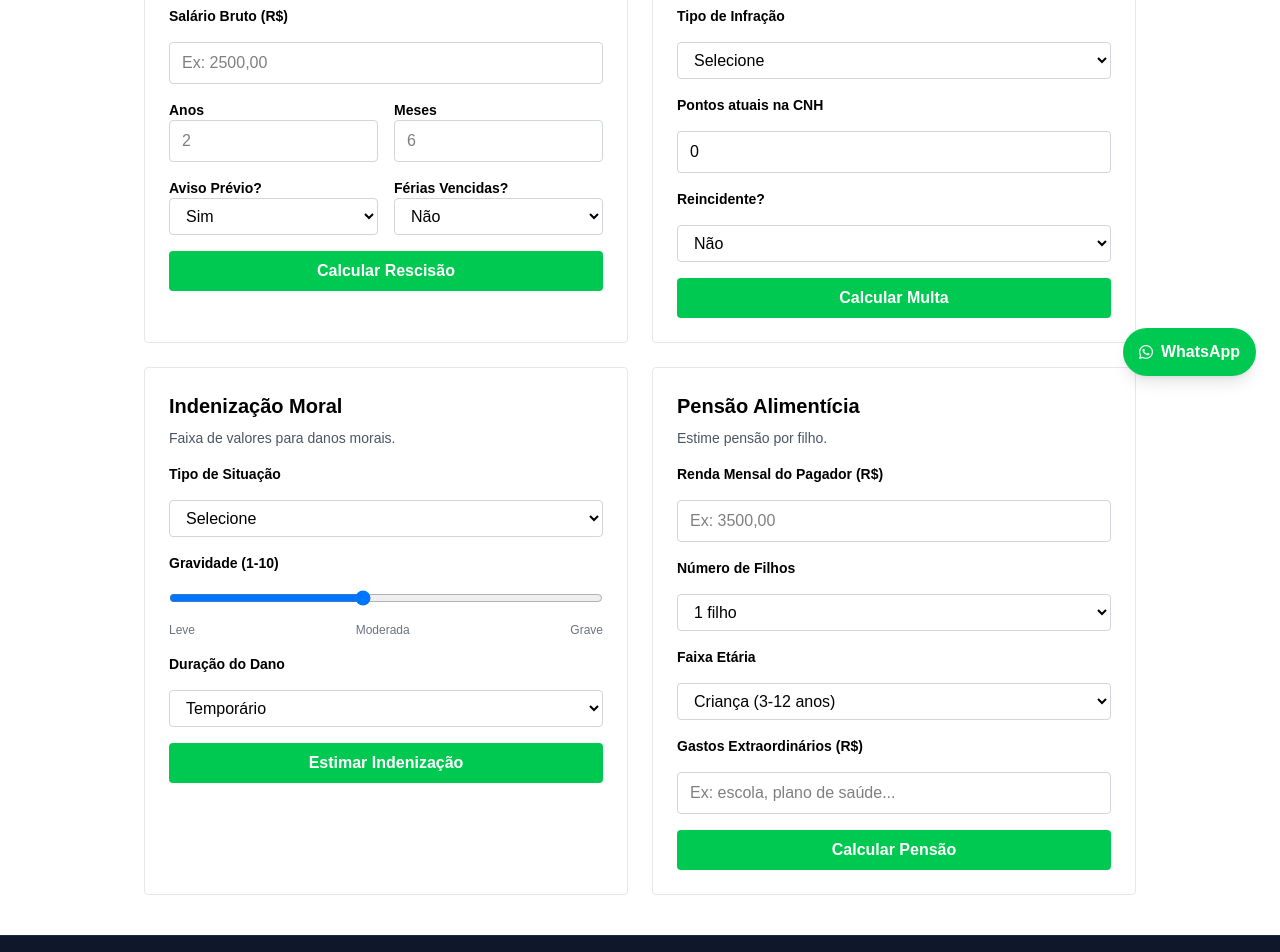
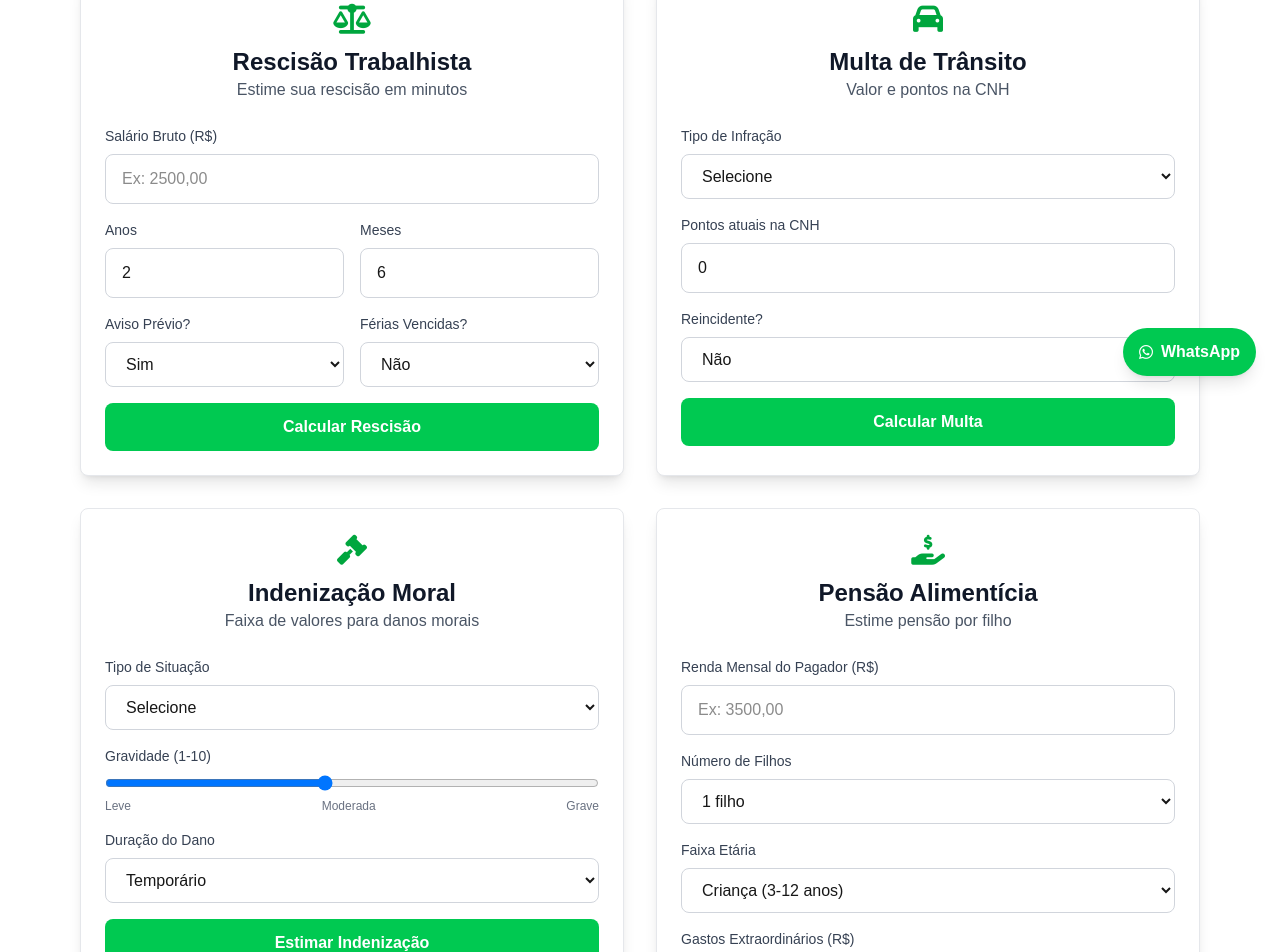
Before and after one commit to mestrereginaldo-site/advogadonomade1, a Next.js app: page /calculadoras in a window 1280 px wide. Shown: the part 400-1352 px from the top of the page. Built offline with nearby package versions, Linux system fonts and the light colour scheme.

Commit message:
Update page.tsx

```diff
--- a/app/calculadoras/page.tsx
+++ b/app/calculadoras/page.tsx
@@ -1,63 +1,64 @@
+// app/calculadoras/page.tsx
 "use client";
 
 import { useState } from "react";
+import Link from "next/link";
 
 export default function Calculadoras() {
   return (
-    <main className="min-h-screen bg-white text-black">
-      <div className="max-w-5xl mx-auto px-4 py-10">
-        <h1 className="text-3xl md:text-4xl font-bold mb-6">Calculadoras Jurídicas</h1>
-        <p className="text-lg text-gray-600 mb-8">
+    <>
+      {/* Header Interno */}
+      <section className="bg-gradient-to-br from-gray-900 to-green-900 text-white py-16">
+        <div className="max-w-6xl mx-auto px-4 text-center">
+          <h1 className="text-4xl md:text-5xl font-bold mb-4">Calculadoras Jurídicas</h1>
+          <p className="text-xl text-gray-200 max-w-2xl mx-auto">
             Estime valores de rescisão, multas, indenizações e pensão. Sempre consulte um advogado.
           </p>
+        </div>
+      </section>
 
-        {/* Botão WhatsApp */}
-        <div className="mb-8 text-center">
+      {/* Calculadoras */}
+      <section className="py-16 bg-white">
+        <div className="max-w-6xl mx-auto px-4">
+          <div className="grid grid-cols-1 md:grid-cols-2 gap-8">
+            <RescisaoCalculator />
+            <MultaTransitoCalculator />
+            <IndenizacaoCalculator />
+            <PensaoAlimenticiaCalculator />
+          </div>
+        </div>
+      </section>
+
+      {/* CTA Section */}
+      <section className="py-16 bg-gray-50">
+        <div className="max-w-4xl mx-auto px-4 text-center">
+          <h2 className="text-3xl font-bold text-gray-900 mb-4">Precisa de um cálculo preciso?</h2>
+          <p className="text-gray-600 mb-8 text-lg">
+            Nossas calculadoras são para estimativa. Para valores exatos e orientação jurídica personalizada, consulte nosso advogado.
+          </p>
           <a
-            href="https://wa.me/71986482241?text=Olá, quero uma consultoria jurídica"
-            target="_blank"
-            className="inline-block bg-green-500 hover:bg-green-600 text-white font-semibold py-3 px-6 rounded-lg"
+            href="https://wa.me/5571986482241?text=Preciso%20de%20um%20c%C3%A1lculo%20jur%C3%ADdico%20preciso"
+            className="inline-flex items-center gap-2 bg-green-500 hover:bg-green-600 text-white font-semibold py-4 px-8 rounded-lg transition-all shadow-lg hover:shadow-xl"
           >
-            Falar com advogado
+            <i className="fab fa-whatsapp"></i> Falar com advogado no WhatsApp
           </a>
         </div>
-
-        {/* Grid de calculadoras */}
-        <div className="grid grid-cols-1 md:grid-cols-2 gap-6">
-          <Card title="Rescisão Trabalhista" desc="Estime sua rescisão em minutos."><RescisaoCalculator /></Card>
-          <Card title="Multa de Trânsito" desc="Valor e pontos na CNH."><MultaTransitoCalculator /></Card>
-          <Card title="Indenização Moral" desc="Faixa de valores para danos morais."><IndenizacaoCalculator /></Card>
-          <Card title="Pensão Alimentícia" desc="Estime pensão por filho."><PensaoAlimenticiaCalculator /></Card>
-        </div>
-      </div>
-    </main>
+      </section>
+    </>
   );
 }
 
-// ---------- COMPONENTES AUXILIARES ----------
-
-function Card({ title, desc, children }: { title: string; desc: string; children: React.ReactNode }) {
-  return (
-    <div className="border border-gray-200 rounded p-6">
-      <h3 className="text-xl font-bold mb-2">{title}</h3>
-      <p className="text-sm text-gray-600 mb-4">{desc}</p>
-      {children}
-    </div>
-  );
-}
-
-// ---------- CALCULADORAS INDIVIDUAIS ----------
-
+// Componente para Rescisão Trabalhista
 function RescisaoCalculator() {
   const [salario, setSalario] = useState("");
-  const [anos, setAnos] = useState("");
-  const [meses, setMeses] = useState("");
+  const [anos, setAnos] = useState("2");
+  const [meses, setMeses] = useState("6");
   const [aviso, setAviso] = useState("sim");
   const [ferias, setFerias] = useState("nao");
   const [resultado, setResultado] = useState<number | null>(null);
 
   const calcular = () => {
-    if (!salario || !anos) return;
+    if (!salario) return;
     const s = parseFloat(salario.replace(",", "."));
     const a = parseInt(anos) || 0;
     const m = parseInt(meses) || 0;
@@ -74,66 +75,96 @@ function RescisaoCalculator() {
   };
 
   return (
+    <div className="bg-white rounded-lg p-6 shadow-lg border border-gray-200">
+      <div className="text-center mb-6">
+        <div className="text-3xl text-green-600 mb-2">
+          <i className="fas fa-balance-scale"></i>
+        </div>
+        <h2 className="text-2xl font-bold text-gray-900">Rescisão Trabalhista</h2>
+        <p className="text-gray-600">Estime sua rescisão em minutos</p>
+      </div>
+
       <div className="space-y-4">
-      <label className="block text-sm font-semibold">Salário Bruto (R$)</label>
+        <div>
+          <label className="block text-sm font-medium text-gray-700 mb-2">Salário Bruto (R$)</label>
           <input
             type="text"
             placeholder="Ex: 2500,00"
             value={salario}
             onChange={(e) => setSalario(e.target.value)}
-        className="w-full px-3 py-2 border border-gray-300 rounded bg-white text-black"
+            className="w-full px-4 py-3 border border-gray-300 rounded-lg focus:ring-2 focus:ring-green-500 focus:border-green-500"
           />
+        </div>
+
         <div className="grid grid-cols-2 gap-4">
           <div>
-          <label className="block text-sm font-semibold">Anos</label>
+            <label className="block text-sm font-medium text-gray-700 mb-2">Anos</label>
             <input
               type="number"
               placeholder="2"
               value={anos}
               onChange={(e) => setAnos(e.target.value)}
-            className="w-full px-3 py-2 border border-gray-300 rounded bg-white text-black"
+              className="w-full px-4 py-3 border border-gray-300 rounded-lg focus:ring-2 focus:ring-green-500 focus:border-green-500"
             />
           </div>
           <div>
-          <label className="block text-sm font-semibold">Meses</label>
+            <label className="block text-sm font-medium text-gray-700 mb-2">Meses</label>
             <input
               type="number"
               placeholder="6"
               value={meses}
               onChange={(e) => setMeses(e.target.value)}
-            className="w-full px-3 py-2 border border-gray-300 rounded bg-white text-black"
+              className="w-full px-4 py-3 border border-gray-300 rounded-lg focus:ring-2 focus:ring-green-500 focus:border-green-500"
             />
           </div>
         </div>
+
         <div className="grid grid-cols-2 gap-4">
           <div>
-          <label className="block text-sm font-semibold">Aviso Prévio?</label>
-          <select value={aviso} onChange={(e) => setAviso(e.target.value)} className="w-full px-3 py-2 border border-gray-300 rounded bg-white text-black">
+            <label className="block text-sm font-medium text-gray-700 mb-2">Aviso Prévio?</label>
+            <select
+              value={aviso}
+              onChange={(e) => setAviso(e.target.value)}
+              className="w-full px-4 py-3 border border-gray-300 rounded-lg focus:ring-2 focus:ring-green-500 focus:border-green-500"
+            >
               <option value="sim">Sim</option>
               <option value="nao">Não</option>
             </select>
           </div>
           <div>
-          <label className="block text-sm font-semibold">Férias Vencidas?</label>
-          <select value={ferias} onChange={(e) => setFerias(e.target.value)} className="w-full px-3 py-2 border border-gray-300 rounded bg-white text-black">
+            <label className="block text-sm font-medium text-gray-700 mb-2">Férias Vencidas?</label>
+            <select
+              value={ferias}
+              onChange={(e) => setFerias(e.target.value)}
+              className="w-full px-4 py-3 border border-gray-300 rounded-lg focus:ring-2 focus:ring-green-500 focus:border-green-500"
+            >
               <option value="nao">Não</option>
               <option value="sim">Sim</option>
             </select>
           </div>
         </div>
-      <button onClick={calcular} className="w-full bg-green-500 hover:bg-green-600 text-white font-semibold py-2 rounded">
+
+        <button
+          onClick={calcular}
+          className="w-full bg-green-500 hover:bg-green-600 text-white font-semibold py-3 px-6 rounded-lg transition-colors"
+        >
           Calcular Rescisão
         </button>
+
         {resultado !== null && (
-        <div className="mt-4 p-4 bg-green-50 border border-green-200 rounded">
+          <div className="mt-4 p-4 bg-green-50 border border-green-200 rounded-lg">
             <p className="font-bold text-green-800">Resultado Estimado:</p>
-          <p className="text-xl font-bold">R$ {resultado.toLocaleString("pt-BR", { minimumFractionDigits: 2 })}</p>
+            <p className="text-2xl font-bold text-green-600">
+              R$ {resultado.toLocaleString("pt-BR", { minimumFractionDigits: 2 })}
+            </p>
           </div>
         )}
+      </div>
     </div>
   );
 }
 
+// Componente para Multa de Trânsito
 function MultaTransitoCalculator() {
   const [tipo, setTipo] = useState("");
   const [pontos, setPontos] = useState(0);
@@ -157,42 +188,74 @@ function MultaTransitoCalculator() {
   };
 
   return (
+    <div className="bg-white rounded-lg p-6 shadow-lg border border-gray-200">
+      <div className="text-center mb-6">
+        <div className="text-3xl text-green-600 mb-2">
+          <i className="fas fa-car"></i>
+        </div>
+        <h2 className="text-2xl font-bold text-gray-900">Multa de Trânsito</h2>
+        <p className="text-gray-600">Valor e pontos na CNH</p>
+      </div>
+
       <div className="space-y-4">
-      <label className="block text-sm font-semibold">Tipo de Infração</label>
-      <select value={tipo} onChange={(e) => setTipo(e.target.value)} className="w-full px-3 py-2 border border-gray-300 rounded bg-white text-black">
+        <div>
+          <label className="block text-sm font-medium text-gray-700 mb-2">Tipo de Infração</label>
+          <select
+            value={tipo}
+            onChange={(e) => setTipo(e.target.value)}
+            className="w-full px-4 py-3 border border-gray-300 rounded-lg focus:ring-2 focus:ring-green-500 focus:border-green-500"
+          >
             <option value="">Selecione</option>
             <option value="leve">Leve</option>
             <option value="media">Média</option>
             <option value="grave">Grave</option>
             <option value="gravissima">Gravíssima</option>
           </select>
-      <label className="block text-sm font-semibold">Pontos atuais na CNH</label>
+        </div>
+
+        <div>
+          <label className="block text-sm font-medium text-gray-700 mb-2">Pontos atuais na CNH</label>
           <input
             type="number"
             placeholder="0"
             value={pontos}
             onChange={(e) => setPontos(parseInt(e.target.value) || 0)}
-        className="w-full px-3 py-2 border border-gray-300 rounded bg-white text-black"
+            className="w-full px-4 py-3 border border-gray-300 rounded-lg focus:ring-2 focus:ring-green-500 focus:border-green-500"
           />
-      <label className="block text-sm font-semibold">Reincidente?</label>
-      <select value={reincidente} onChange={(e) => setReincidente(e.target.value)} className="w-full px-3 py-2 border border-gray-300 rounded bg-white text-black">
+        </div>
+
+        <div>
+          <label className="block text-sm font-medium text-gray-700 mb-2">Reincidente?</label>
+          <select
+            value={reincidente}
+            onChange={(e) => setReincidente(e.target.value)}
+            className="w-full px-4 py-3 border border-gray-300 rounded-lg focus:ring-2 focus:ring-green-500 focus:border-green-500"
+          >
             <option value="nao">Não</option>
             <option value="sim">Sim</option>
           </select>
-      <button onClick={calcular} className="w-full bg-green-500 hover:bg-green-600 text-white font-semibold py-2 rounded">
+        </div>
+
+        <button
+          onClick={calcular}
+          className="w-full bg-green-500 hover:bg-green-600 text-white font-semibold py-3 px-6 rounded-lg transition-colors"
+        >
           Calcular Multa
         </button>
+
         {resultado && (
-        <div className="mt-4 p-4 bg-green-50 border border-green-200 rounded">
+          <div className="mt-4 p-4 bg-green-50 border border-green-200 rounded-lg">
             <p className="font-bold text-green-800">Multa: R$ {resultado.valor.toLocaleString("pt-BR", { minimumFractionDigits: 2 })}</p>
-          <p className="text-sm">Total de pontos na CNH: {resultado.pontos}</p>
-          {resultado.pontos >= 20 && <p className="text-red-600 text-sm">Atenção: risco de suspensão!</p>}
+            <p className="text-sm text-green-700">Total de pontos na CNH: {resultado.pontos}</p>
+            {resultado.pontos >= 20 && <p className="text-red-600 text-sm font-medium">Atenção: risco de suspensão da CNH!</p>}
           </div>
         )}
+      </div>
     </div>
   );
 }
 
+// Componente para Indenização Moral
 function IndenizacaoCalculator() {
   const [tipo, setTipo] = useState("");
   const [gravidade, setGravidade] = useState(5);
@@ -220,9 +283,23 @@ function IndenizacaoCalculator() {
   };
 
   return (
+    <div className="bg-white rounded-lg p-6 shadow-lg border border-gray-200">
+      <div className="text-center mb-6">
+        <div className="text-3xl text-green-600 mb-2">
+          <i className="fas fa-gavel"></i>
+        </div>
+        <h2 className="text-2xl font-bold text-gray-900">Indenização Moral</h2>
+        <p className="text-gray-600">Faixa de valores para danos morais</p>
+      </div>
+
       <div className="space-y-4">
-      <label className="block text-sm font-semibold">Tipo de Situação</label>
-      <select value={tipo} onChange={(e) => setTipo(e.target.value)} className="w-full px-3 py-2 border border-gray-300 rounded bg-white text-black">
+        <div>
+          <label className="block text-sm font-medium text-gray-700 mb-2">Tipo de Situação</label>
+          <select
+            value={tipo}
+            onChange={(e) => setTipo(e.target.value)}
+            className="w-full px-4 py-3 border border-gray-300 rounded-lg focus:ring-2 focus:ring-green-500 focus:border-green-500"
+          >
             <option value="">Selecione</option>
             <option value="negativacao-indevida">Negativação indevida</option>
             <option value="acidente-transito">Acidente de trânsito</option>
@@ -230,7 +307,10 @@ function IndenizacaoCalculator() {
             <option value="demissao-injusta">Demissão injusta</option>
             <option value="erro-medico">Erro médico</option>
           </select>
-      <label className="block text-sm font-semibold">Gravidade (1-10)</label>
+        </div>
+
+        <div>
+          <label className="block text-sm font-medium text-gray-700 mb-2">Gravidade (1-10)</label>
           <input
             type="range"
             min="1"
@@ -244,24 +324,41 @@ function IndenizacaoCalculator() {
             <span>Moderada</span>
             <span>Grave</span>
           </div>
-      <label className="block text-sm font-semibold">Duração do Dano</label>
-      <select value={duracao} onChange={(e) => setDuracao(e.target.value)} className="w-full px-3 py-2 border border-gray-300 rounded bg-white text-black">
+        </div>
+
+        <div>
+          <label className="block text-sm font-medium text-gray-700 mb-2">Duração do Dano</label>
+          <select
+            value={duracao}
+            onChange={(e) => setDuracao(e.target.value)}
+            className="w-full px-4 py-3 border border-gray-300 rounded-lg focus:ring-2 focus:ring-green-500 focus:border-green-500"
+          >
             <option value="temporario">Temporário</option>
             <option value="permanente">Permanente</option>
           </select>
-      <button onClick={calcular} className="w-full bg-green-500 hover:bg-green-600 text-white font-semibold py-2 rounded">
+        </div>
+
+        <button
+          onClick={calcular}
+          className="w-full bg-green-500 hover:bg-green-600 text-white font-semibold py-3 px-6 rounded-lg transition-colors"
+        >
           Estimar Indenização
         </button>
+
         {resultado && (
-        <div className="mt-4 p-4 bg-green-50 border border-green-200 rounded">
+          <div className="mt-4 p-4 bg-green-50 border border-green-200 rounded-lg">
             <p className="font-bold text-green-800">Faixa estimada:</p>
-          <p className="text-xl font-bold">R$ {resultado.min.toLocaleString("pt-BR")} a R$ {resultado.max.toLocaleString("pt-BR")}</p>
+            <p className="text-2xl font-bold text-green-600">
+              R$ {resultado.min.toLocaleString("pt-BR")} a R$ {resultado.max.toLocaleString("pt-BR")}
+            </p>
           </div>
         )}
+      </div>
     </div>
   );
 }
 
+// Componente para Pensão Alimentícia
 function PensaoAlimenticiaCalculator() {
   const [renda, setRenda] = useState("");
   const [filhos, setFilhos] = useState("1");
@@ -284,48 +381,84 @@ function PensaoAlimenticiaCalculator() {
   };
 
   return (
+    <div className="bg-white rounded-lg p-6 shadow-lg border border-gray-200">
+      <div className="text-center mb-6">
+        <div className="text-3xl text-green-600 mb-2">
+          <i className="fas fa-hand-holding-usd"></i>
+        </div>
+        <h2 className="text-2xl font-bold text-gray-900">Pensão Alimentícia</h2>
+        <p className="text-gray-600">Estime pensão por filho</p>
+      </div>
+
       <div className="space-y-4">
-      <label className="block text-sm font-semibold">Renda Mensal do Pagador (R$)</label>
+        <div>
+          <label className="block text-sm font-medium text-gray-700 mb-2">Renda Mensal do Pagador (R$)</label>
           <input
             type="text"
             placeholder="Ex: 3500,00"
             value={renda}
             onChange={(e) => setRenda(e.target.value)}
-        className="w-full px-3 py-2 border border-gray-300 rounded bg-white text-black"
+            className="w-full px-4 py-3 border border-gray-300 rounded-lg focus:ring-2 focus:ring-green-500 focus:border-green-500"
           />
-      <label className="block text-sm font-semibold">Número de Filhos</label>
-      <select value={filhos} onChange={(e) => setFilhos(e.target.value)} className="w-full px-3 py-2 border border-gray-300 rounded bg-white text-black">
+        </div>
+
+        <div>
+          <label className="block text-sm font-medium text-gray-700 mb-2">Número de Filhos</label>
+          <select
+            value={filhos}
+            onChange={(e) => setFilhos(e.target.value)}
+            className="w-full px-4 py-3 border border-gray-300 rounded-lg focus:ring-2 focus:ring-green-500 focus:border-green-500"
+          >
             <option value="1">1 filho</option>
             <option value="2">2 filhos</option>
             <option value="3">3 filhos</option>
             <option value="4">4 filhos</option>
             <option value="5">5 ou mais</option>
           </select>
-      <label className="block text-sm font-semibold">Faixa Etária</label>
-      <select value={idade} onChange={(e) => setIdade(e.target.value)} className="w-full px-3 py-2 border border-gray-300 rounded bg-white text-black">
+        </div>
+
+        <div>
+          <label className="block text-sm font-medium text-gray-700 mb-2">Faixa Etária</label>
+          <select
+            value={idade}
+            onChange={(e) => setIdade(e.target.value)}
+            className="w-full px-4 py-3 border border-gray-300 rounded-lg focus:ring-2 focus:ring-green-500 focus:border-green-500"
+          >
             <option value="bebe">Bebê (0-2 anos)</option>
             <option value="crianca">Criança (3-12 anos)</option>
             <option value="adolescente">Adolescente (13-17 anos)</option>
             <option value="universitario">Universitário (18+ anos)</option>
           </select>
-      <label className="block text-sm font-semibold">Gastos Extraordinários (R$)</label>
+        </div>
+
+        <div>
+          <label className="block text-sm font-medium text-gray-700 mb-2">Gastos Extraordinários (R$)</label>
           <input
             type="text"
             placeholder="Ex: escola, plano de saúde..."
             value={gastos}
             onChange={(e) => setGastos(e.target.value)}
-        className="w-full px-3 py-2 border border-gray-300 rounded bg-white text-black"
+            className="w-full px-4 py-3 border border-gray-300 rounded-lg focus:ring-2 focus:ring-green-500 focus:border-green-500"
           />
-      <button onClick={calcular} className="w-full bg-green-500 hover:bg-green-600 text-white font-semibold py-2 rounded">
+        </div>
+
+        <button
+          onClick={calcular}
+          className="w-full bg-green-500 hover:bg-green-600 text-white font-semibold py-3 px-6 rounded-lg transition-colors"
+        >
           Calcular Pensão
         </button>
+
         {resultado && (
-        <div className="mt-4 p-4 bg-green-50 border border-green-200 rounded">
+          <div className="mt-4 p-4 bg-green-50 border border-green-200 rounded-lg">
             <p className="font-bold text-green-800">Valor Estimado:</p>
-          <p className="text-xl font-bold">R$ {resultado.valor.toLocaleString("pt-BR", { minimumFractionDigits: 2 })}</p>
-          <p className="text-sm">Equivalente a {resultado.perc.toFixed(1)}% da renda informada.</p>
+            <p className="text-2xl font-bold text-green-600">
+              R$ {resultado.valor.toLocaleString("pt-BR", { minimumFractionDigits: 2 })}
+            </p>
+            <p className="text-sm text-green-700">Equivalente a {resultado.perc.toFixed(1)}% da renda informada.</p>
           </div>
         )}
       </div>
+    </div>
   );
 }
```
Lines whose indentation alone changed are shown as unchanged.
